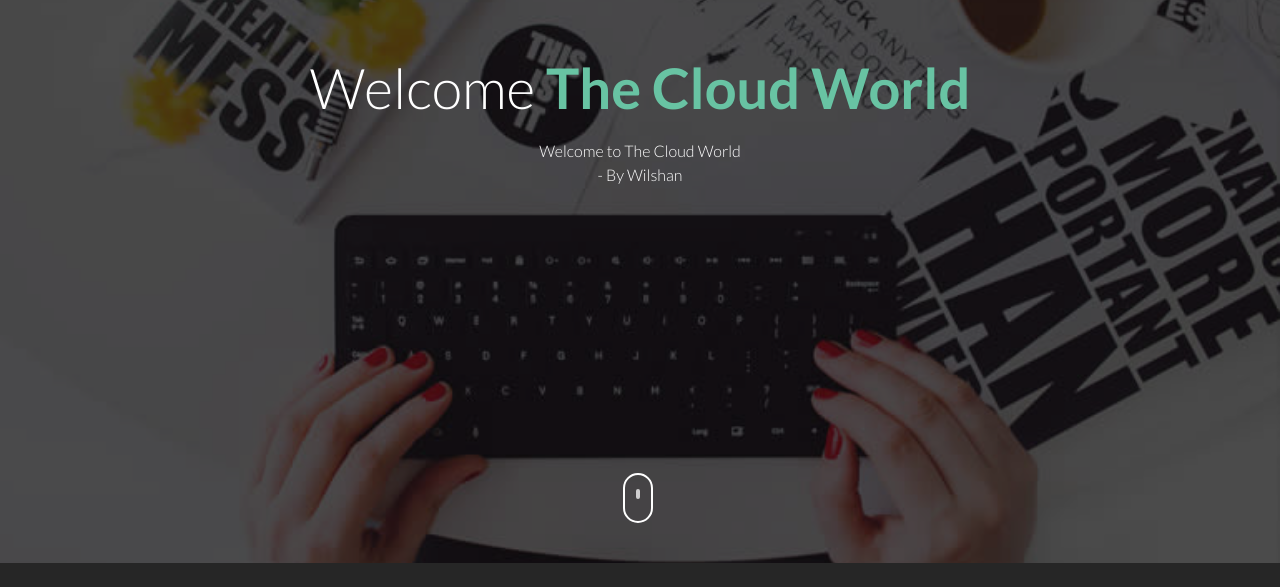
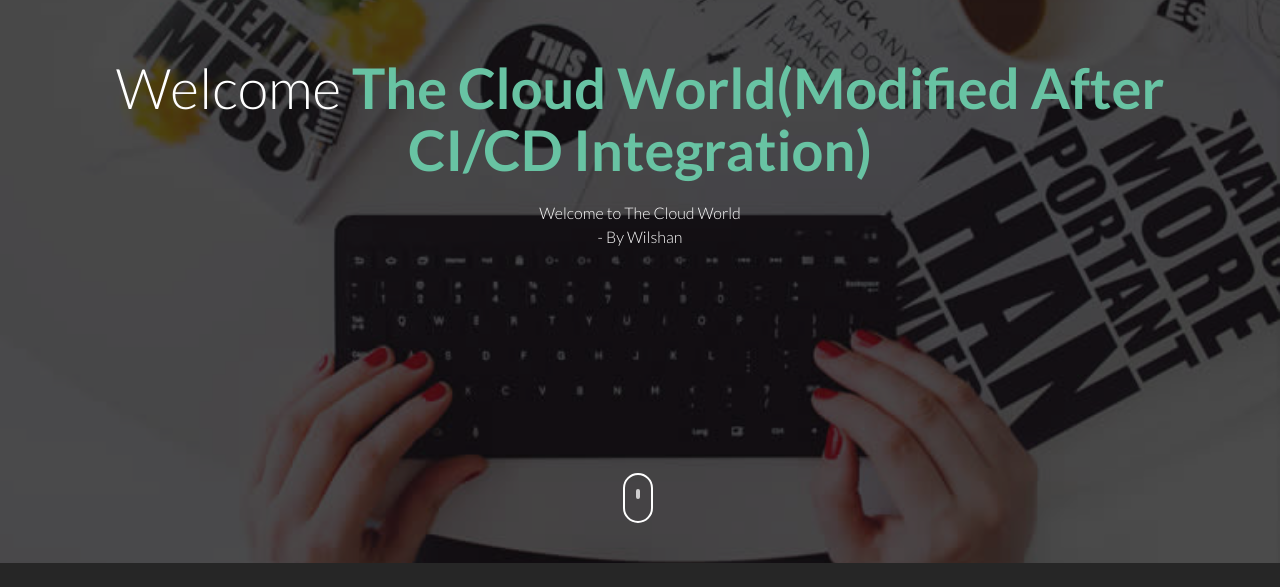
Before and after one commit to plabonaws-lab/ci-cd-aws-pipeline-lab, a plain HTML site: page index.html in a window 1280 px wide. Shown: the part 237-824 px from the top of the page. Drawn offline with Linux system fonts and the light colour scheme.

Commit message:
Update index.html

```diff
--- a/index.html
+++ b/index.html
@@ -39,7 +39,7 @@
 				<div class="col-md-12 text-center st-header-content">
 					<div class="logo"><a href=""><img src="images/logo.png" alt=""></a></div>
 					<div class="st-header-title">
-						<h2>Welcome <span>The Cloud World</span></h2>
+						<h2>Welcome <span>The Cloud World(Modified After CI/CD Integration)</span></h2>
 						<p>Welcome to The Cloud World <br /> - By Wilshan </p>
 					</div>
 				</div>
```
